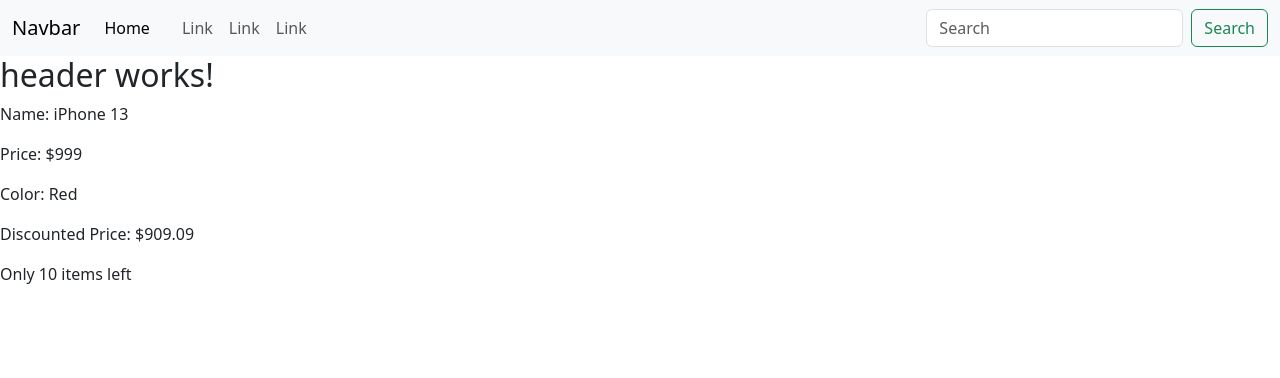
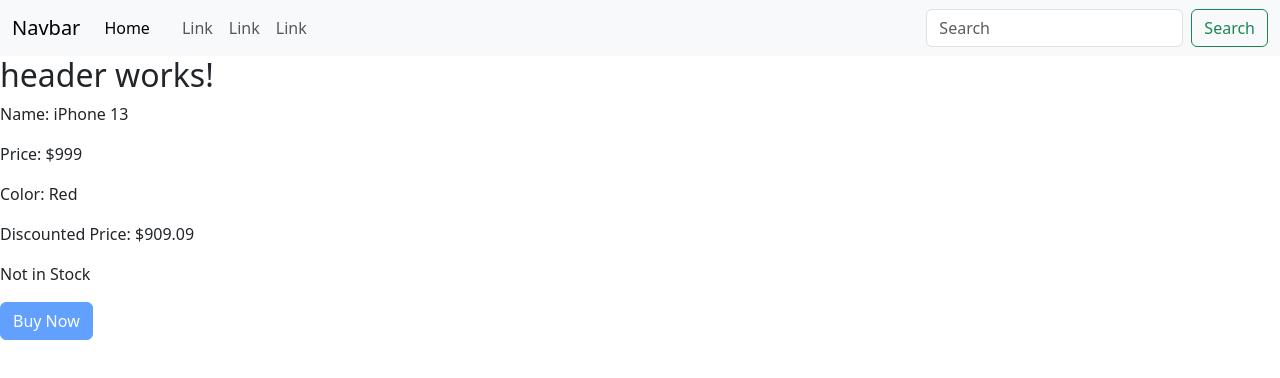
Before and after one commit to LucaPertosa/angular-component-test, an Angular app: page / in a window 1280 px wide. Shown: the top 378 px of the page. Built offline with nearby package versions, Linux system fonts and the light colour scheme.

Commit message:
adding attribute & property binding

```diff
--- a/src/app/product-list/product-list.component.html
+++ b/src/app/product-list/product-list.component.html
@@ -10,3 +10,5 @@
 <!-- <p>Discounted Price: {{ '$' + (product.price - product.price * product.discount / 100) }}</p> -->
 <p>Discounted Price: {{ '$' + getDiscountedPrice().toFixed(2) }}</p>
 <p>{{ product.inStock > 0 ? 'Only ' + product.inStock + ' items left' : 'Not in Stock' }}</p>
+<!-- attribute binding -->
+<button class="btn btn-primary" [disabled]="!(product.inStock > 0)">Buy Now</button>
--- a/src/app/product-list/product-list.component.ts
+++ b/src/app/product-list/product-list.component.ts
@@ -11,7 +11,7 @@ export class ProductListComponent {
     price: 999,
     color: 'Red',
     discount: 9,
-    inStock: 10
+    inStock: 0
   }
 
   getDiscountedPrice() {
```
